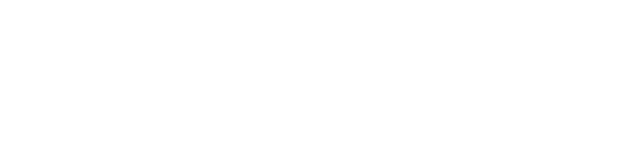
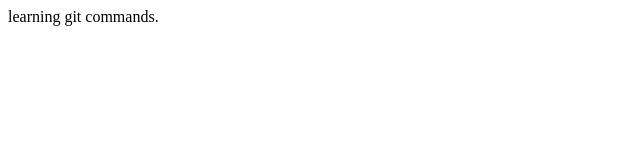
Before and after one commit to shreyash329/another-repo, a plain HTML site: page index.html in a window 1280 px wide. Shown: the whole page, without its empty margins (0-640 px from the left). Drawn offline with Linux system fonts and the light colour scheme.

Commit message:
added a heading

```diff
--- a/index.html
+++ b/index.html
@@ -6,6 +6,6 @@
     <title>Document</title>
 </head>
 <body>
-
+    <h1?>learning git commands.</h1>
 </body>
 </html>
```
